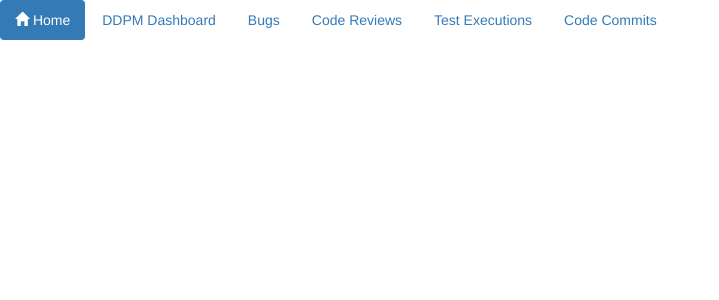
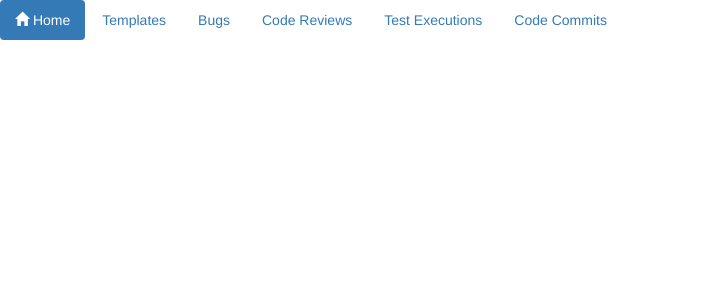
Before and after one commit to neerajjat/ddpm, a Flask app: page / in a window 1280 px wide. Shown: the top 300 px of the page, without its empty margins (0-719 px from the left). Run offline with Flask 2, Linux system fonts and the light colour scheme; some libraries are stand-ins or nearby versions.

Commit message:
Adding changes to show templates which are already in system.

```diff
--- a/app.py
+++ b/app.py
@@ -29,5 +29,14 @@ def save_template():
     print 'Inserted template with data:%s with status:%s' % (data, status)
     return str(data)
 
+@app.route("/get_templates", methods=['GET'])
+def get_templates():
+    data = mongo.db.templates.find()
+    result = []
+    for item in data:
+        result.append(item)
+    print 'Result:', result
+    return str(result)
+
 if __name__ == "__main__":
     app.run()
--- a/static/hello.js
+++ b/static/hello.js
@@ -33,3 +33,19 @@
         $("#template_save_msg").html(message)
         $("#template_save_msg").show()
     }
+
+    function showTemplates(){
+        console.log('Getting Templates');
+        $.ajax({
+            url: '/get_templates',
+            type: 'GET',
+            contentType: "application/json; charset=utf-8",
+            success: function(response){
+                console.log('Templates:' + response)
+                document.getElementById("myTemplates").innerHTML = response
+                },
+            error: function(error){
+                console.log('Error message:' + error)
+                }
+        });
+    }
--- a/templates/index.html
+++ b/templates/index.html
@@ -16,17 +16,34 @@ $(document).ready(function(){
 </head>
 <body>
 <ul class="nav nav-pills">
-    <li class="active"><a data-toggle="pill" href="#"><span class="glyphicon glyphicon-home"></span>  Home</a></li>
-    <li><a data-toggle="pill" href="#home">DDPM Dashboard</a></li>
+    <li class="active"><a data-toggle="pill" href="#home"><span class="glyphicon glyphicon-home"></span>  Home</a></li>
+    <li><a href="#templates" data-toggle="pill" class="not-acive">Templates</a></li>
     <li><a href="#bugs" data-toggle="pill" class="not-acive">Bugs</a></li>
     <li><a href="#code_reviews" data-toggle="pill" class="not-active">Code Reviews</a></li>
     <li><a href="#test_executions" data-toggle="pill" class="not-active">Test Executions</a></li>
     <li><a href="#code_commits" data-toggle="pill" class="not-active">Code Commits</a></li>
 </ul>
+<br>
 
 <div class="tab-content">
+    <div id="templates" class="tab-pane collapse fade">
+        <div class="tab-pane">
+            <ul class="nav nav-pills">
+                <li class="active"><a href="#create-template" data-toggle="pill">Create Template</a></li>
+                <li><a href="#show-templates" data-toggle="pill" onclick="showTemplates()">Show Templates</a></li>
+            </ul>
+        </div>
+    </div>
+    <div id="home" class="tab-pane collapse fade">Home</div>
+    <div id="code_reviews" class="tab-pane collapse fade">Code Reviews</div>
     <div id="bugs" class="tab-pane collapse fade">Bugs</div>
-    <div id="home" class="tab-pane collapse fade">
+    <div id="test_executions" class="tab-pane collapse fade">Test Executions</div>
+    <div id="code_commits" class="tab-pane collapse fade">Code Commits</div>
+</div>
+
+<!-- Second level tab content -->
+<div class="tab-content">
+    <div id="create-template" class="tab-pane collapse fade">Create template
         <div style="font-weight: bold;">Weights</div>
         <br>
         {% for attribute in attributes %}
@@ -38,9 +55,9 @@ $(document).ready(function(){
         <input type="submit" class="btn btn-default" onclick="createTemplate({{attributes}})">
         <p id="template_save_msg" class="text-danger"></p>
     </div>
-    <div id="code_reviews" class="tab-pane collapse fade">Code Reviews</div>
-    <div id="test_executions" class="tab-pane collapse fade">Test Executions</div>
-    <div id="code_commits" class="tab-pane collapse fade">Code Commits</div>
+    <div id="show-templates" class="tab-pane collapse fade">
+        <p id="myTemplates"></p>
+    </div>
 </div>
 </body>
 </html>
```
